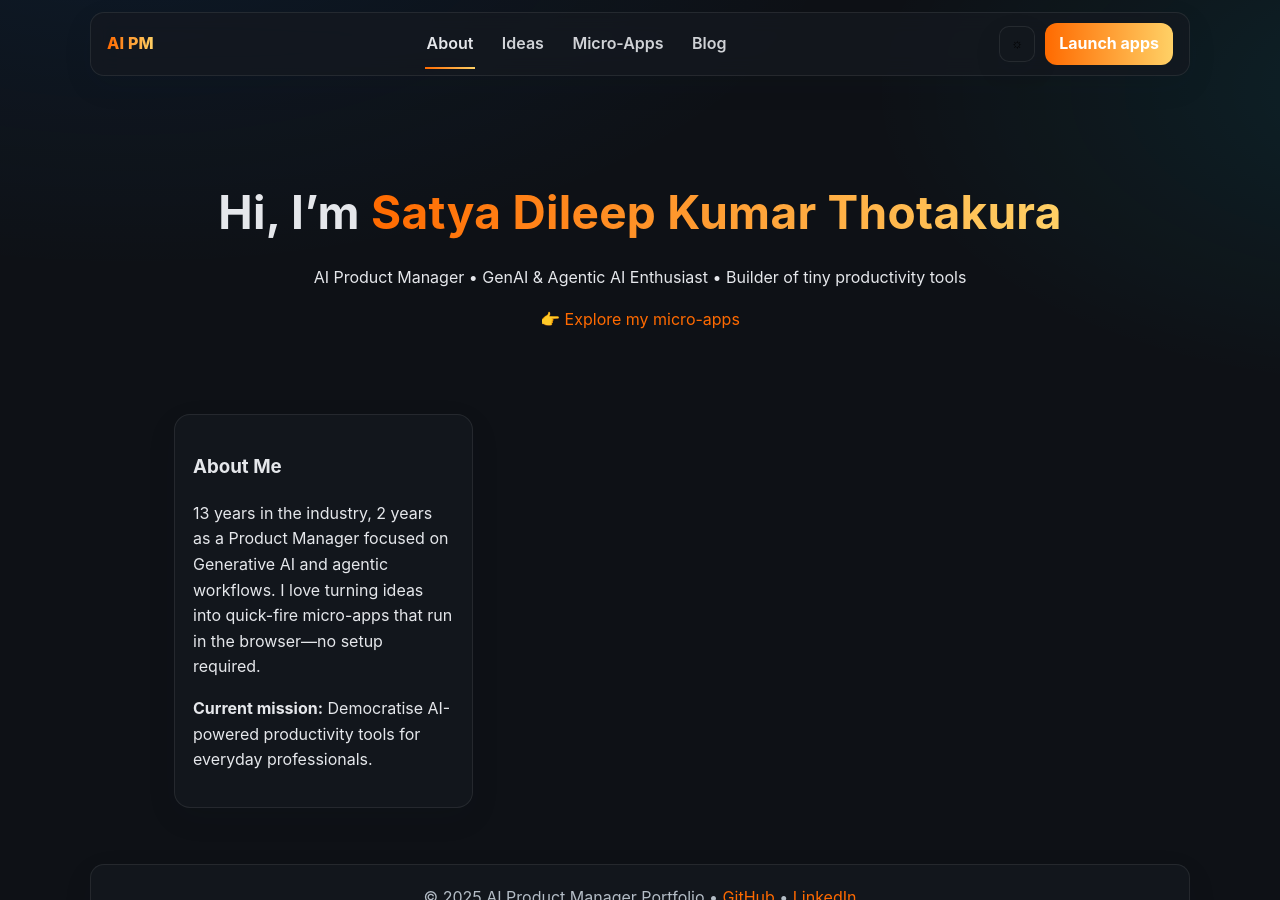
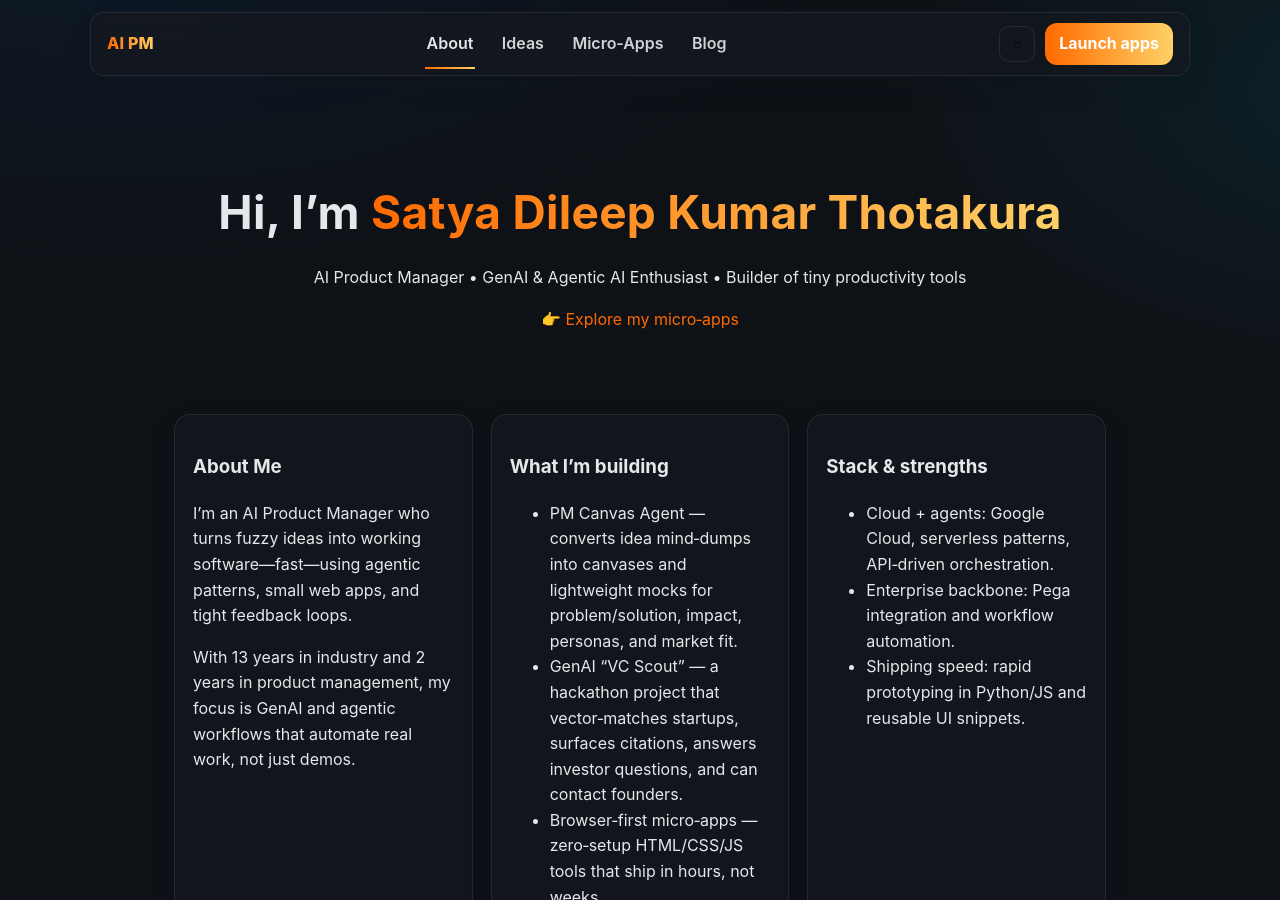
Before and after one commit to SatyaDileep/SatyaDileep.github.io, a Jekyll site: the page built from index.md, in a window 1280 px wide and 900 px high. Built offline with Jekyll 4.4.1, drawn with Linux system fonts in a browser that asks for light colours; some of the changed text lies outside the part shown.

Commit message:
Update index.md

```diff
--- a/index.md
+++ b/index.md
@@ -6,13 +6,46 @@ title: Home
 <section class="hero">
   <h1>Hi, I’m <span class="primary">Satya Dileep Kumar Thotakura</span></h1>
   <p>AI Product Manager • GenAI & Agentic AI Enthusiast • Builder of tiny productivity tools</p>
-  <p>👉 <a href="{{ '/micro-apps' | relative_url }}">Explore my micro-apps</a></p>
+  <p>👉 <a href="{{ '/micro-apps' | relative_url }}">Explore my micro‑apps</a></p>
 </section>
 
 <section id="about" class="grid">
   <div class="card full">
     <h3>About Me</h3>
-    <p>13 years in the industry, 2 years as a Product Manager focused on Generative AI and agentic workflows. I love turning ideas into quick-fire micro-apps that run in the browser—no setup required.</p>
-    <p><strong>Current mission:</strong> Democratise AI-powered productivity tools for everyday professionals.</p>
+    <p>I’m an AI Product Manager who turns fuzzy ideas into working software—fast—using agentic patterns, small web apps, and tight feedback loops.</p>
+    <p>With 13 years in industry and 2 years in product management, my focus is GenAI and agentic workflows that automate real work, not just demos.</p>
+  </div>
+
+  <div class="card">
+    <h3>What I’m building</h3>
+    <ul>
+      <li>PM Canvas Agent — converts idea mind‑dumps into canvases and lightweight mocks for problem/solution, impact, personas, and market fit.</li>
+      <li>GenAI “VC Scout” — a hackathon project that vector‑matches startups, surfaces citations, answers investor questions, and can contact founders.</li>
+      <li>Browser‑first micro‑apps — zero‑setup HTML/CSS/JS tools that ship in hours, not weeks.</li>
+    </ul>
+  </div>
+
+  <div class="card">
+    <h3>Stack & strengths</h3>
+    <ul>
+      <li>Cloud + agents: Google Cloud, serverless patterns, API‑driven orchestration.</li>
+      <li>Enterprise backbone: Pega integration and workflow automation.</li>
+      <li>Shipping speed: rapid prototyping in Python/JS and reusable UI snippets.</li>
+    </ul>
+  </div>
+
+  <div class="card">
+    <h3>How I work</h3>
+    <ul>
+      <li>Idea → canvas → clickable micro‑app → user feedback — iterate until value is obvious.</li>
+      <li>Measure what matters: latency, task completion, and end‑user effort saved.</li>
+      <li>Default to the browser: shareable links beat complex installs.</li>
+    </ul>
+  </div>
+
+  <div class="card full">
+    <h3>Writing & posts</h3>
+    <p>I write short, practical notes on agentic patterns, low‑code ergonomics, and making GenAI useful in daily workflows.</p>
+    <p>Start at the <a href="{{ '/blog' | relative_url }}">Blog</a>, and you’ll find linked demos and canvases alongside each post.</p>
   </div>
 </section>
```
